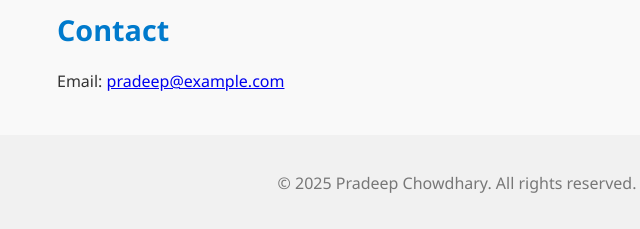
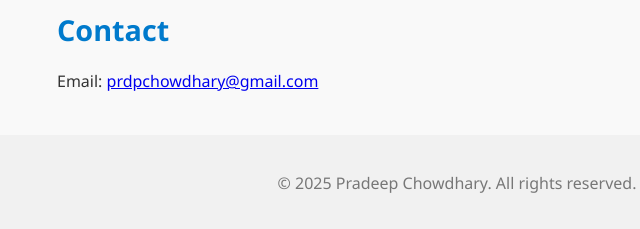
Before and after one commit to pradeep1955/portfolio, a plain HTML site: page index.html in a window 1280 px wide. Shown: the part 708-937 px from the top of the page, 183-823 px from the left. Drawn offline with Linux system fonts and the light colour scheme.

Commit message:
email correction

```diff
--- a/index.html
+++ b/index.html
@@ -40,7 +40,7 @@
 
         <section id="contact">
             <h2>Contact</h2>
-            <p>Email: <a href="mailto:pradeep@example.com">pradeep@example.com</a></p>
+            <p>Email: <a href="mailto:prdpchowdhary@gmail.com">prdpchowdhary@gmail.com</a></p>
         </section>
     </main>
 
```
